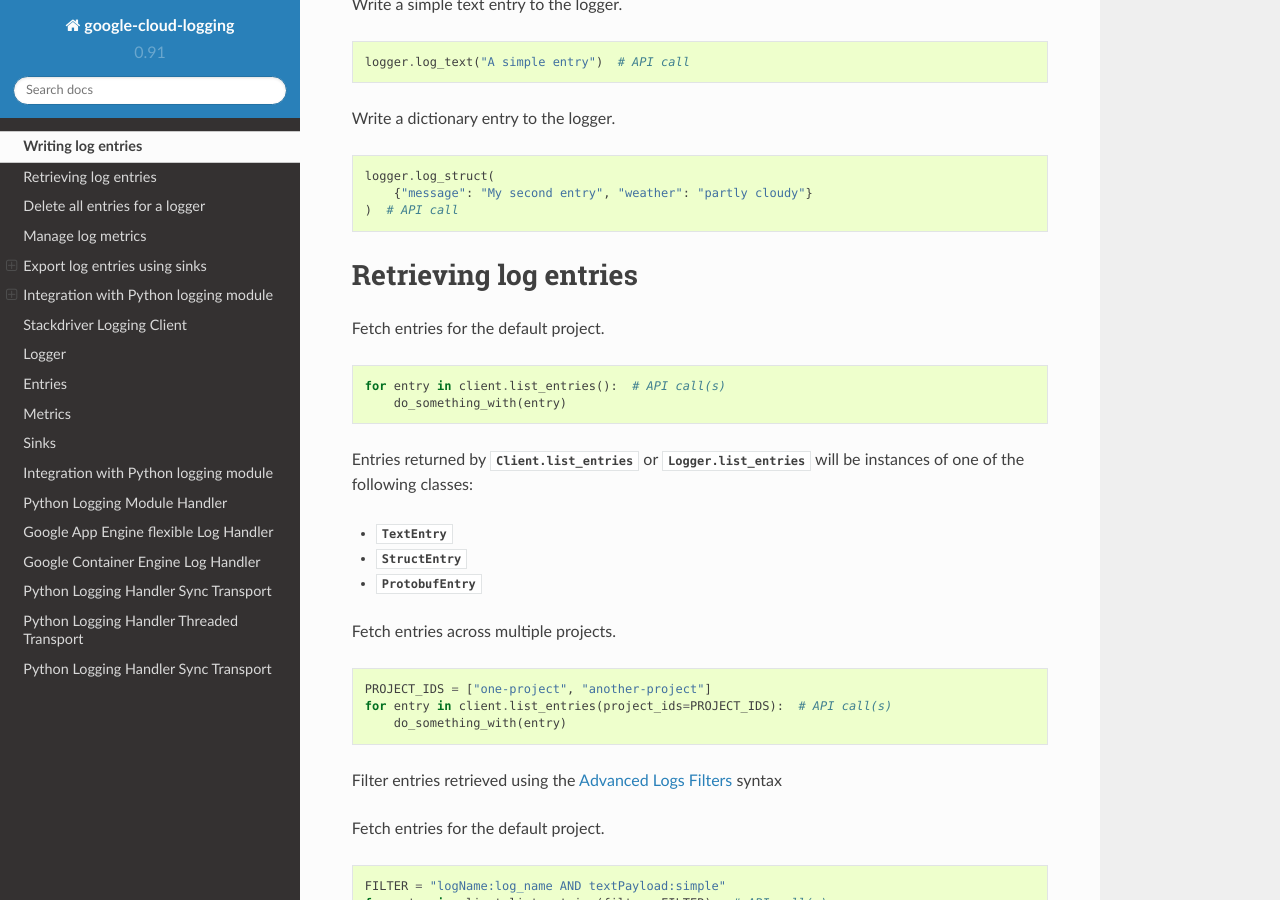
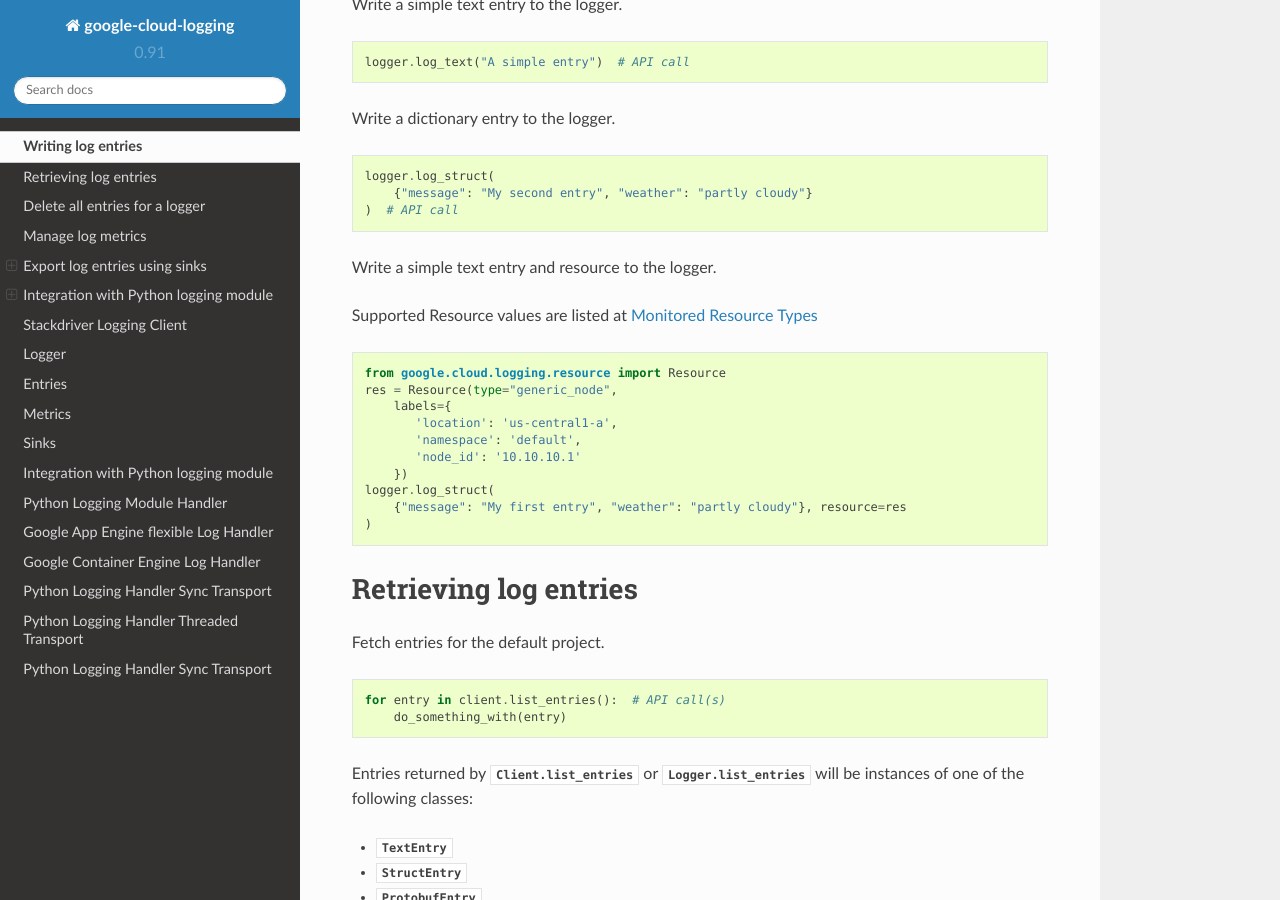
Before and after one commit to googleapis/python-logging, a Sphinx documentation site: the page built from docs/usage.rst, in a window 1280 px wide and 900 px high, scrolled down 307 px. Built offline with Sphinx 7.4.7 and the Read the Docs theme 2.0.0, drawn with Linux system fonts in a browser that asks for light colours; pages that are not in the unit, such as notebooks, are missing from menus.

Commit message:
Add snippet for logging a resource. (#7212)

```diff
--- a/docs/snippets.py
+++ b/docs/snippets.py
@@ -132,6 +132,19 @@ def logger_usage(client, to_delete):
         {"message": "My second entry", "weather": "partly cloudy"}
     )  # API call
     # [END logger_log_struct]
+
+    # [START logger_log_resource_text]
+    from google.cloud.logging.resource import Resource
+    res = Resource(type="generic_node",
+        labels={
+           'location': 'us-central1-a',
+           'namespace': 'default',
+           'node_id': '10.10.10.1'
+        })
+    logger.log_struct(
+        {"message": "My first entry", "weather": "partly cloudy"}, resource=res
+    )
+    # [END logger_log_resource_text]
 
     # [START logger_list_entries]
     from google.cloud.logging import DESCENDING
--- a/docs/usage.rst
+++ b/docs/usage.rst
@@ -24,6 +24,17 @@ Write a dictionary entry to the logger.
     :end-before: [END logger_log_struct]
     :dedent: 4
 
+Write a simple text entry and resource to the logger.
+
+Supported Resource values are listed at `Monitored Resource Types`_
+
+.. _Monitored Resource Types: https://cloud.google.com/logging/docs/api/v2/resource-list
+
+
+.. literalinclude:: snippets.py
+    :start-after: [START logger_log_resource_text]
+    :end-before: [END logger_log_resource_text]
+    :dedent: 4
 
 Retrieving log entries
 ----------------------
```
